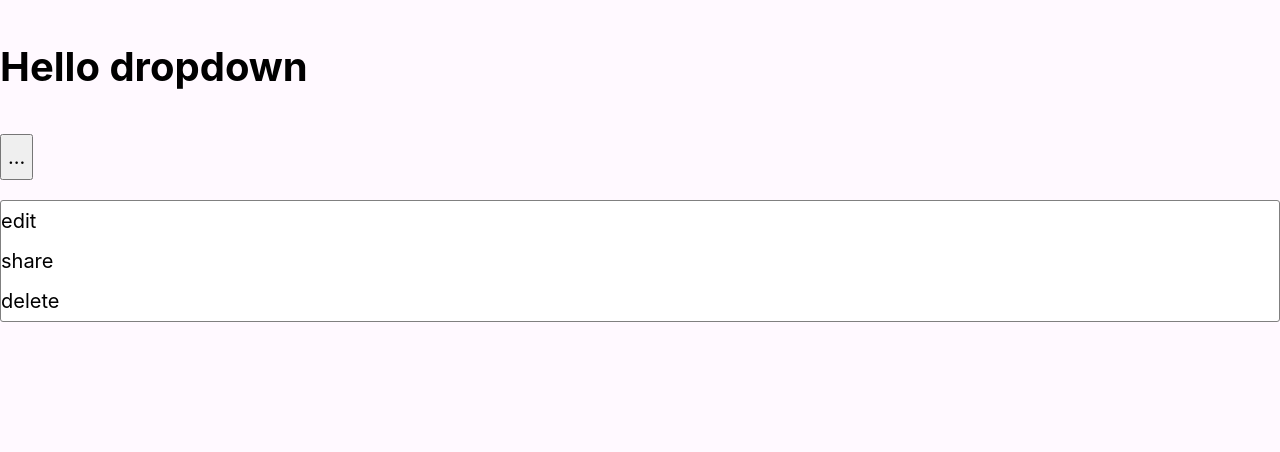
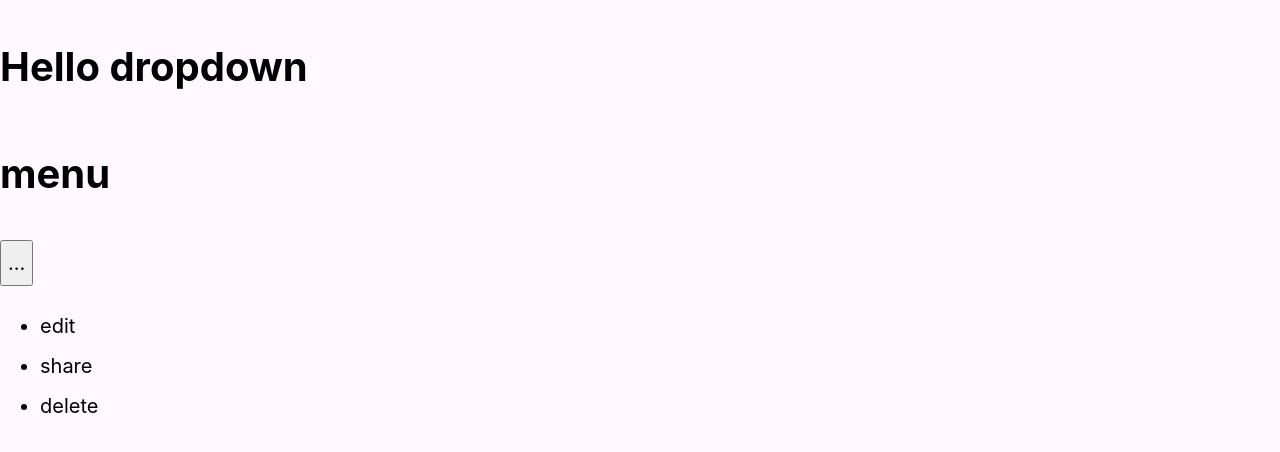
Before and after one commit to nataszkan/dropdown-app, a React (Create React App) app: page / in a window 1280 px wide. Both pictures are taken after a click on the button "...". Shown: the top 452 px of the page. Built offline with nearby package versions, Linux system fonts and the light colour scheme.

Commit message:
Add simple open to dropdown

```diff
--- a/src/components/Dropdown.jsx
+++ b/src/components/Dropdown.jsx
@@ -1,18 +1,26 @@
-import React, { Component } from "react"
+import React, { useState } from "react"
 
-class Dropdown extends Component {
-    render () {
+
+export default function Dropdown() {
+  // eslint-disable-next-line no-undef
+  const [isOpen, setIsOpen] = useState(false);
+  const toggleDropdown = () => setIsOpen(!isOpen);
+
   return (
     <div>
-                <button>...</button>
-                <ul className="Dropdown">
+      <h1>menu</h1>
+      <div>
+        <button onClick={toggleDropdown}>...</button>
+        {isOpen && (
+          <div>
+            <ul>
               <li>edit</li>
               <li>share</li>
               <li>delete</li>
             </ul>
           </div>
-        )
+        )}
+      </div>
+    </div>
+  );
 }
-}
-
-export default Dropdown
```
Lines whose indentation alone changed are shown as unchanged.
